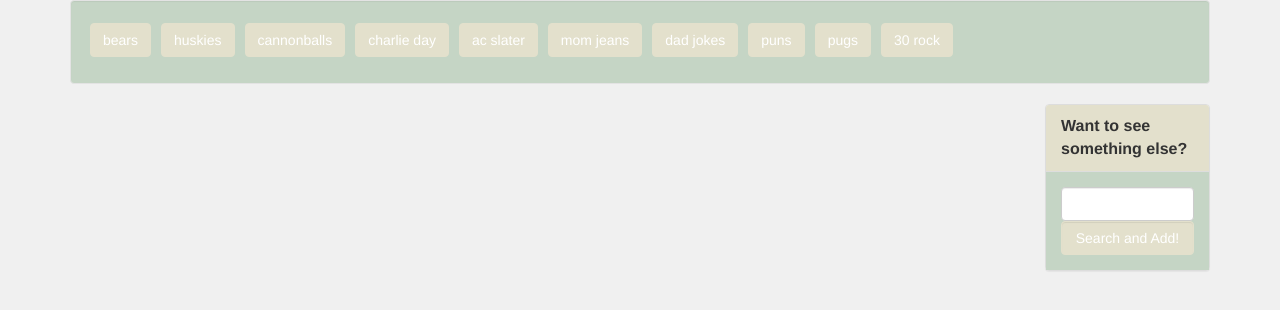
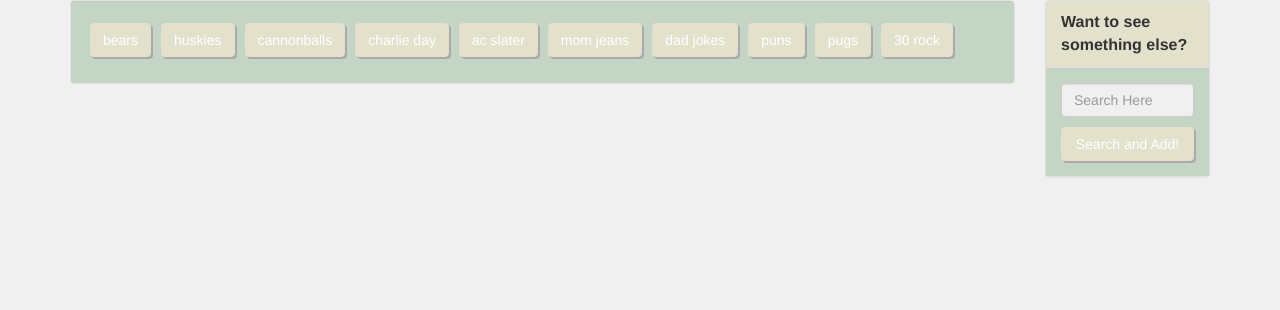
Before and after one commit to rhouse00/Week-6-Giphy, a PHP site: page / in a window 1280 px wide. Shown: the top 310 px of the page. Run offline with PHP 8.4, Linux system fonts and the light colour scheme; some libraries are stand-ins or nearby versions.

Commit message:
box shadows and html refactor

```diff
--- a/assets/css/style.css
+++ b/assets/css/style.css
@@ -4,11 +4,9 @@
 .btn, .btn:visited {
 	border-color: #e3e0cc;
 	background-color: #e3e0cc;
+	box-shadow: 2px 2px #aaaaaa;
 }
-/*.btn:visited{
-	color: #e3e0cc;
-}
-*/
+
 .btn:hover, .btn:active, .btn:focus {
 	background-color: #9fa9a3;
 }
@@ -20,12 +18,14 @@
 		padding-bottom: 7px;
 }
 
-.panel-body {
+.panel-body, .well {
 	background-color: #c5d5c5;
 }
-.well {
-	background-color: #c5d5c5;
-}
+
 .panel-default>.panel-heading {
 	background-color: #e3e0cc;
 }
+#searchBar {
+	margin-bottom: 10px;
+	background-color: #f0f0f0;
+}
--- a/index.html
+++ b/index.html
@@ -12,21 +12,11 @@
 	<div class="container">
 				<!-- Search Buttons -->
 		<div class="row">
-			<div class="col-lg-12 col-md-12 col-sm-8 ">
+			<div class="col-lg-10 col-md-10 col-sm-8 ">
 				<div class="well searchBtns"></div>
-				<!--
-				   -->
-			</div>
-		</div>
-
-		<div class="row">
-
-				<!-- Giphy Placement -->
-			<div class="col-lg-10 col-md-10 col-sm-8 image">
 			</div>
 
-				<!-- Search bar -->
-			<div class="col-lg-2 col-md-2 col-sm-4">
+		<div class="col-lg-2 col-md-2 col-sm-4">
 				<form class="form-group">
 					<div class="panel panel-default">
 					  <div class="panel-heading">
@@ -35,18 +25,23 @@
 					  </div>
 
 						<div class="panel-body">
-							<input type="text" id="searchBar" class="form-control">
+							<input type="text" id="searchBar" class="form-control" placeholder="Search Here">
 							<input id="addBtn" class="btn btn-success form-control" type="submit" value="Search and Add!">
 						</div>
 					</div>
 				</form>
 			</div>
+		</div>
+		<div class="row">
+
+				<!-- Giphy Placement -->
+			<div class="col-lg-10 col-md-10 col-sm-8 image">
+			</div>
+
+				<!-- Search bar -->
+
 
 		</div>
-
-
-
-
 	</div>
 
 
```
